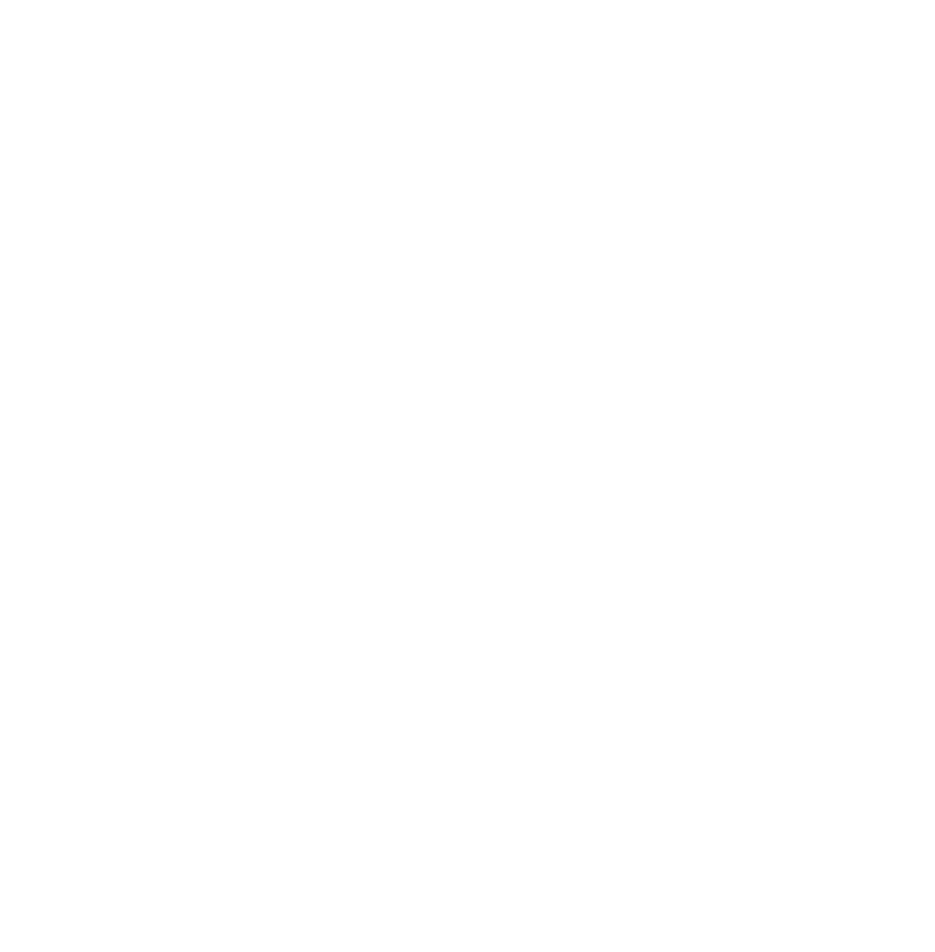
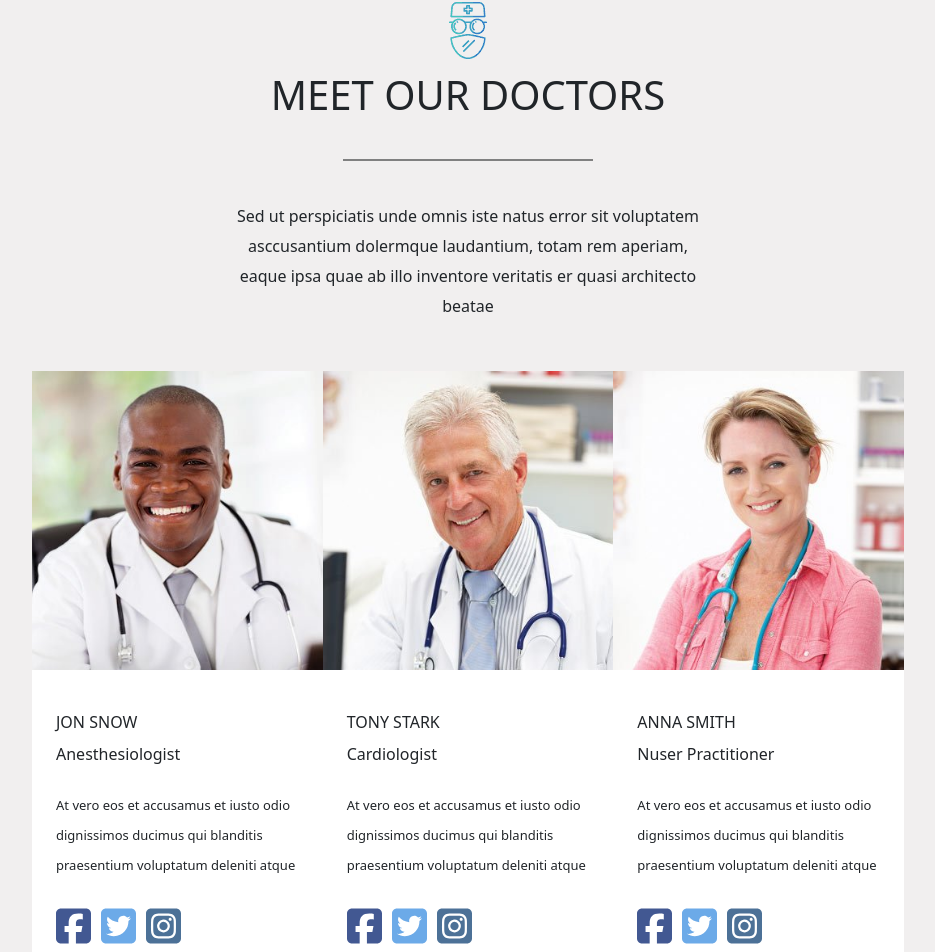
Before and after one commit to Alessio2299/proj-html-vuejs, a Vue app: page / in a window 1280 px wide. Shown: the part 1218-2170 px from the top of the page, without its empty margins (172-1107 px from the left). Before the commit the page ends 1209 px from the top, so only its background shows below. Built offline with nearby package versions, Linux system fonts and the light colour scheme.

Commit message:
Added FontAwesome, Ended Section Meet Our Doctor and Create CardDoctor

```diff
--- a/package.json
+++ b/package.json
@@ -8,8 +8,14 @@
     "lint": "vue-cli-service lint"
   },
   "dependencies": {
+    "@fortawesome/fontawesome-free": "^6.0.0",
+    "@fortawesome/fontawesome-svg-core": "^1.3.0",
+    "@fortawesome/free-regular-svg-icons": "^6.0.0",
+    "@fortawesome/free-solid-svg-icons": "^6.0.0",
+    "@fortawesome/vue-fontawesome": "^2.0.6",
     "bootstrap": "^5.1.3",
     "core-js": "^3.8.3",
+    "font-awesome": "^4.7.0",
     "vue": "^2.6.14"
   },
   "devDependencies": {
--- /dev/null
+++ b/src/assets/style/line.scss
@@ -0,0 +1,6 @@
+.line{
+  width: 250px;
+  height: 2px;
+  background-color: gray;
+  margin: 40px auto;
+}
--- a/src/components/MainPage.vue
+++ b/src/components/MainPage.vue
@@ -1,23 +1,25 @@
 <template>
-  <main class="m-auto">
+  <main>
     <SectionWelcome />
+    <SectionMeet />
   </main>
 </template>
 
 <script>
   import SectionWelcome from "./main/SectionWelcome.vue"
+  import SectionMeet from "./main/SectionMeet.vue"
+
   export default {
     name: 'MainPage',
     props: {
     },
     components:{
-      SectionWelcome
+      SectionWelcome,
+      SectionMeet
     }
   }
 </script>
 
 <style scoped lang="scss">
-  main{
-    width: 70%;
-  }
+
 </style>
--- a/src/components/main/CardDoctor.vue
+++ b/src/components/main/CardDoctor.vue
@@ -1,9 +1,14 @@
 <template>
   <div class="card-doctor">
     <img :src="require (`../../assets/images/${img}`)" alt="icon">
-    <span class="text-uppercase my-3">{{name}}</span>
-    <span class="text-uppercase my-3">{{job}}</span>
-    <p>{{description}}</p>
+    <div class="info text-start p-4">
+      <span class="d-block text-uppercase mt-3">{{name}}</span>
+      <span class="d-block my-2">{{job}}</span>
+      <p class="mt-4">{{description}}</p>
+      <a :href="firstSocial.idSocial"><i :class="`${firstSocial.nameSocial} fab fa-${firstSocial.nameSocial}-square`"></i></a>
+      <a :href="secondSocial.idSocial"><i :class="`${secondSocial.nameSocial} fab fa-${secondSocial.nameSocial}-square`"></i></a>
+      <a :href="thirdSocial.idSocial"><i :class="`${thirdSocial.nameSocial} fab fa-${thirdSocial.nameSocial}-square`"></i></a>
+    </div>
   </div>
 </template>
 
@@ -15,22 +20,46 @@
       name: String,
       job: String,
       description: String,
-      facebook: String,
-      twitter: String,
-      instagram: String
+      firstSocial: Object,
+      secondSocial: Object,
+      thirdSocial: Object
     }
   }
 </script>
 
 <style scoped lang="scss">
-  .card-welcome{
-    h5{
+
+  .card-doctor{
+    width: 300px;
+    background-color: #fff;
+    span{
       font-weight: 300;
-      font-size: 17px;
+    }
+    img{
+      width: 100%;
     }
     p{
       line-height: 30px;
       font-size: 13px;
     }
+    a{
+      font-size: 40px;
+      margin-right: 10px;
+    }
+    .facebook{
+      color: rgb(66, 88, 146)
+    }
+    .twitter{
+      color: rgb(108, 170, 232);
+    }
+    .instagram{
+      color: rgb(76, 113, 151);
+    }
+    .whatsapp{
+      color: #88acab;
+    }
+    .google-plus{
+      color: rgb(114, 14, 14);
+    }
   }
 </style>
--- a/src/components/main/SectionMeet.vue
+++ b/src/components/main/SectionMeet.vue
@@ -1,7 +1,26 @@
 
 <template>
-  <section class="meet-doctors text-center mb-5">
-    <CardDoctor />
+  <section class="meet-doctors">
+    <div class="container text-center pb-5">
+      <div class="content-section">
+        <img :src="require ('../../assets/images/icon-5.png')" alt="Icon">
+        <h2 class="text-uppercase">Meet our doctors</h2>
+        <div class="line"></div>
+        <p>Sed ut perspiciatis unde omnis iste natus error sit voluptatem asccusantium dolermque laudantium, totam rem aperiam, eaque ipsa quae ab illo inventore veritatis er quasi architecto beatae</p>
+      </div>
+      <div class="doctors d-flex justify-content-around">
+        <CardDoctor
+          v-for="(doctor,index) in doctors" :key="index"
+          :img="doctor.img"
+          :name="doctor.name"
+          :job="doctor.job"
+          :description="doctor.description"
+          :firstSocial="doctor.firstSocial"
+          :secondSocial="doctor.secondSocial"
+          :thirdSocial="doctor.thirdSocial"
+        />
+      </div>
+    </div>
   </section>
 </template>
 
@@ -13,24 +32,58 @@
       return{
         doctors:[
           {
-            img: "icon-1.png",
-            title: "Same day appointments",
-            paragraph: "Sed ut perspiciatis unde omnis iste natus error sit voluptam accusantim"
+            img: "doctor-1.jpg",
+            name: "Jon Snow",
+            job: "Anesthesiologist",
+            description: "At vero eos et accusamus et iusto odio dignissimos ducimus qui blanditis praesentium voluptatum deleniti atque",
+            firstSocial: {
+              nameSocial: "facebook",
+              urlSocial: "#"
+            },
+            secondSocial: {
+              nameSocial: "twitter",
+              urlSocial: "#"
+            },
+            thirdSocial: {
+              nameSocial: "instagram",
+              urlSocial: "#"
+            }
           },
           {
-            img: "icon-2.png",
-            title: "World class facilities",
-            paragraph: "Sed ut perspiciatis unde omnis iste natus error sit voluptam accusantim"
+            img: "doctor-2.jpg",
+            name: "Tony Stark",
+            job: "Cardiologist",
+            description: "At vero eos et accusamus et iusto odio dignissimos ducimus qui blanditis praesentium voluptatum deleniti atque",
+            firstSocial: {
+              nameSocial: "facebook",
+              urlSocial: "#"
+            },
+            secondSocial: {
+              nameSocial: "twitter",
+              urlSocial: "#"
+            },
+            thirdSocial: {
+              nameSocial: "instagram",
+              urlSocial: "#"
+            }
           },
           {
-            img: "icon-3.png",
-            title: "Expert doctors",
-            paragraph: "Sed ut perspiciatis unde omnis iste natus error sit voluptam accusantim"
+            img: "doctor-3.jpg",
+            name: "Anna Smith",
+            job: "Nuser Practitioner",
+            description: "At vero eos et accusamus et iusto odio dignissimos ducimus qui blanditis praesentium voluptatum deleniti atque",
+            firstSocial: {
+              nameSocial: "facebook",
+              urlSocial: "#"
             },
-          {
-            img: "icon-4.png",
-            title: "Complementary Therapies",
-            paragraph: "Sed ut perspiciatis unde omnis iste natus error sit voluptam accusantim"
+            secondSocial: {
+              nameSocial: "twitter",
+              urlSocial: "#"
+            },
+            thirdSocial: {
+              nameSocial: "instagram",
+              urlSocial: "#"
+            }
           }
         ]
       }
@@ -38,23 +91,39 @@
     props: {
     },
     components:{
-      CardWelcome
+      CardDoctor
     }
   }
 </script>
 
 <style scoped lang="scss">
-  .title-welcome{
+  @import "../../assets/style/line.scss";
+  .meet-doctors{
+    background-color: #f1efef;
+    .container{
       width: 70%;
-    margin-top: 80px;
-    h3{
+      margin: auto;
+      .content-section{
+      width: 55%;
+      margin: auto;
+        h2{
+        font-size: 40px;
         font-weight: 200;
-      font-size: 35px;
+          &:after{
+            content: "";
+            width: 100px;
+            height: 5px;
+            bottom: 0;
+            left: 0;
+            right: 0;
+            background-color: black;
+          }
         }
         p{
-      margin: 20px 0 50px 0;
           line-height: 30px;
-      font-weight: 300;
+          margin-bottom: 50px;
+        }
+      }
     }
   }
 </style>
--- a/src/components/main/SectionWelcome.vue
+++ b/src/components/main/SectionWelcome.vue
@@ -1,5 +1,6 @@
 <template>
   <section class="welcome text-center mb-5">
+    <div class="container">
       <div class="title-welcome mx-auto">
         <h3>Welcome to Avada Health</h3>
         <p>Sed ut perspiciatis unde omnis iste natus error sit voluptatem asccusantium dolermque laudantium, totam rem aperiam, eaque ipsa quae ab illo</p>
@@ -10,6 +11,7 @@
           :title="card.title"
           :description="card.paragraph"
         />
+      </div>
     </div>
   </section>
 </template>
@@ -53,9 +55,12 @@
 </script>
 
 <style scoped lang="scss">
+  .container{
+    width: 70%;
+    margin: auto;
     .title-welcome{
     width: 70%;
-    margin-top: 80px;
+    padding-top: 80px;
     h3{
       font-weight: 200;
       font-size: 35px;
@@ -66,4 +71,5 @@
       font-weight: 300;
     }
   }
+  }
 </style>
--- a/src/main.js
+++ b/src/main.js
@@ -2,6 +2,7 @@ import Vue from 'vue'
 import App from './App.vue'
 import 'bootstrap'
 import 'bootstrap/dist/css/bootstrap.min.css'
+import '@fortawesome/fontawesome-free/js/all.js';
 
 Vue.config.productionTip = false
 
```
Also changed, not shown: 1 other file (tests, documents, lock files or other folders). Lines whose indentation alone changed are shown as unchanged.
